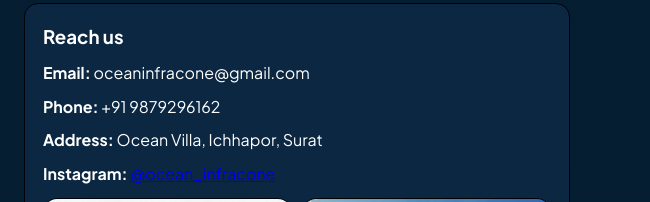
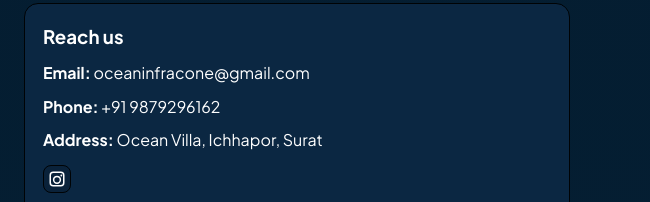
Before and after one commit to yaeger211202/construction-website-2, a plain HTML site: page index.html in a window 1280 px wide. Shown: the part 4550-4752 px from the top of the page, 630-1280 px from the left. Drawn offline with Linux system fonts and the light colour scheme.

Commit message:
feat: add Instagram icon link in Reach us; themed social button; cache-bust

```diff
--- a/index.html
+++ b/index.html
@@ -16,7 +16,7 @@
     <link rel="preconnect" href="https://fonts.googleapis.com" />
     <link rel="preconnect" href="https://fonts.gstatic.com" crossorigin />
     <link href="https://fonts.googleapis.com/css2?family=Plus+Jakarta+Sans:wght@400;500;600;700&display=swap" rel="stylesheet" />
-    <link rel="stylesheet" href="/styles.css?v=contact-photos-size-1" />
+    <link rel="stylesheet" href="/styles.css?v=social-icon-1" />
     <title>Ocean Infra — Building Resilient Infrastructure</title>
     <script>
       document.documentElement.classList.remove('no-js');
@@ -252,8 +252,12 @@
                 <li><strong>Email:</strong> oceaninfracone@gmail.com</li>
                 <li><strong>Phone:</strong> +91 9879296162</li>
                 <li><strong>Address:</strong> Ocean Villa, Ichhapor, Surat</li>
-                <li><strong>Instagram:</strong> <a href="https://www.instagram.com/ocean_infracone?igsh=NTc4MTIwNjQ2YQ==" target="_blank" rel="noopener noreferrer">@ocean_infracone</a></li>
               </ul>
+              <div class="social-icons">
+                <a href="https://www.instagram.com/ocean_infracone?igsh=NTc4MTIwNjQ2YQ==" target="_blank" rel="noopener noreferrer" aria-label="Instagram">
+                  <img src="/assets/instagram.svg" alt="Instagram" />
+                </a>
+              </div>
               <div class="contact-media-grid" style="margin-top:12px">
                 <img src="/assets/contact-brochure.jpg" alt="Ocean Villa Brochure" />
                 <img src="/assets/photovoltaic-2138992_1280.jpg" alt="Facility photo" />
--- a/styles.css
+++ b/styles.css
@@ -410,6 +410,9 @@ h3 {
 .contact-list li + li {
   margin-top: 8px;
 }
+.social-icons { display: flex; gap: 10px; margin-top: 12px; }
+.social-icons a { display: inline-flex; width: 28px; height: 28px; align-items: center; justify-content: center; border: 1px solid var(--brand-700); border-radius: 8px; background: #0a223a; }
+.social-icons img { width: 18px; height: 18px; display: block; }
 
 .contact-form .form-row {
   display: grid;
```
Also changed, not shown: assets/instagram.svg (added).
